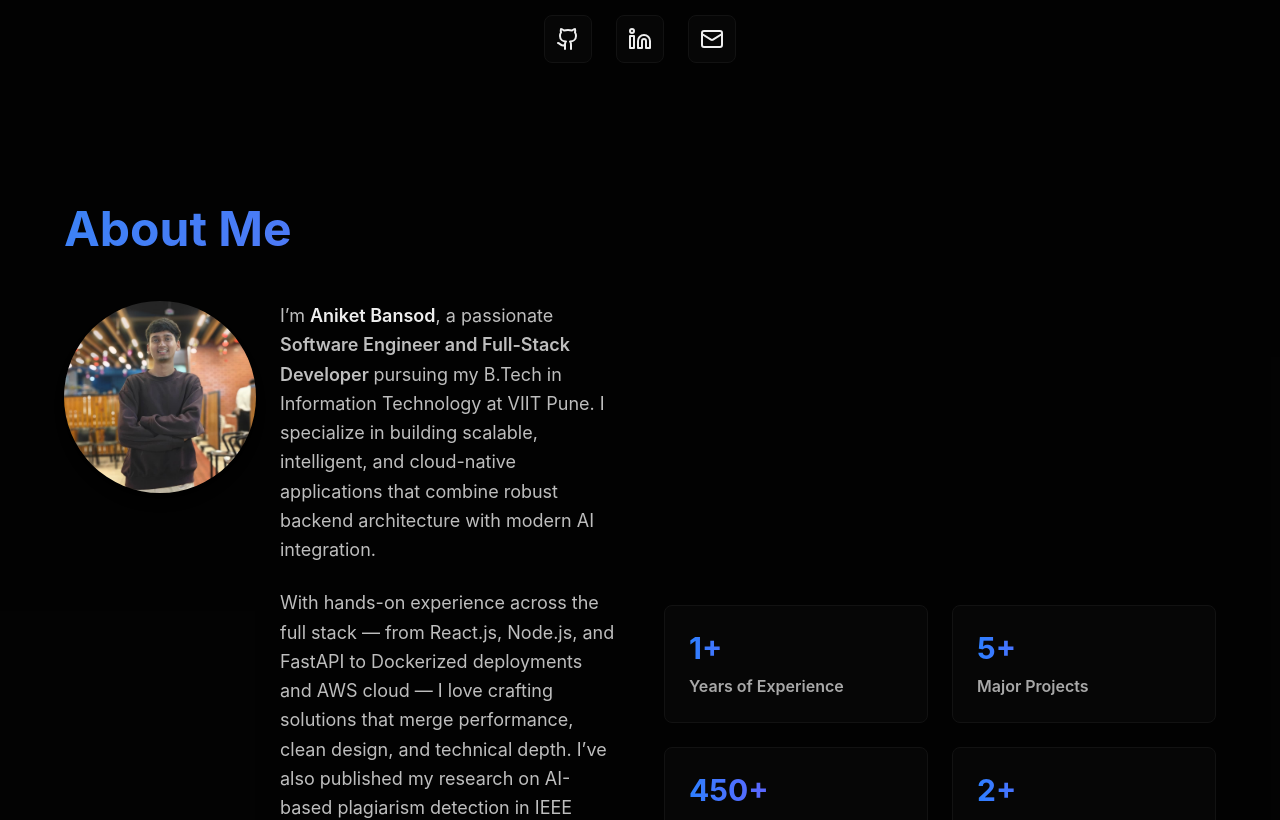
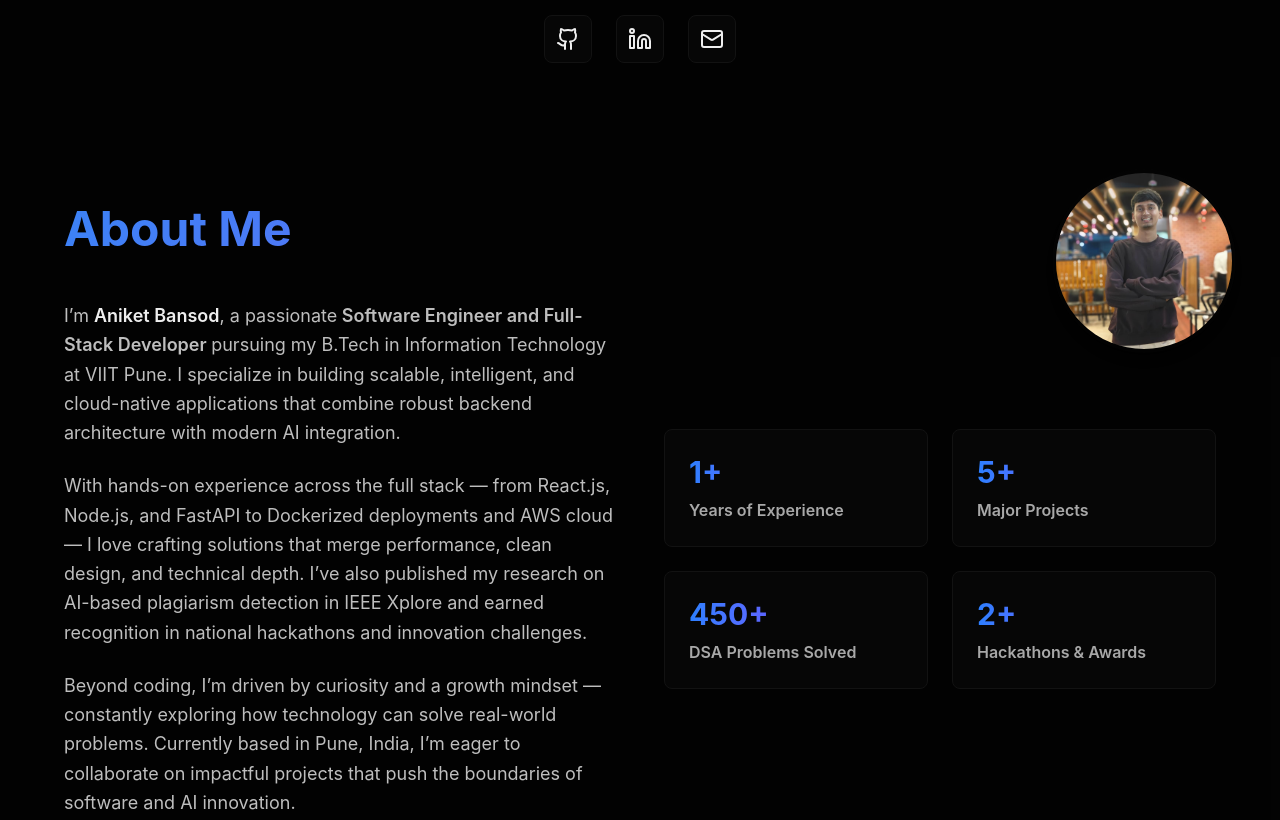
Before and after one commit to AniketBansod/Portfolio, a React (Vite) app: page / in a window 1280 px wide. Shown: the part 660-1480 px from the top of the page. Built offline with nearby package versions, Linux system fonts and the light colour scheme.

Commit message:
updated the portfolio

```diff
--- a/src/components/About.jsx
+++ b/src/components/About.jsx
@@ -1,21 +1,30 @@
 const About = () => {
   return (
-    <section id="about" className="py-20 px-4 bg-card/30">
+    <section id="about" className="relative py-20 px-4 bg-card/30">
       <div className="max-w-6xl mx-auto">
         <h2 className="text-4xl md:text-5xl font-bold mb-12 gradient-text">
           About Me
         </h2>
 
+        {/* top-right avatar for md+ screens (absolute) */}
+        <div className="hidden md:block absolute top-8 right-8 md:top-12 md:right-12 z-10">
+          <img
+            src="/Ani_Pic.jpg"
+            alt="Aniket Bansod"
+            className="w-36 h-36 md:w-44 md:h-44 rounded-full object-cover ring-4 ring-card/40 shadow-lg"
+          />
+        </div>
+
         <div className="grid md:grid-cols-2 gap-12 items-center">
-          {/* Left side - Bio with avatar */}
+          {/* Left side - Bio with small-screen avatar (hidden on md+) */}
           <div className="flex flex-col md:flex-row items-center md:items-start gap-6">
-            {/* Avatar */}
-            <div className="flex-shrink-0">
+            {/* Avatar - visible on small screens only */}
+            <div className="flex-shrink-0 md:hidden">
               {/* Use the public folder path; Vite serves public files at the root ("/Ani_Pic.jpg") */}
               <img
                 src="/Ani_Pic.jpg"
                 alt="Aniket Bansod"
-                className="w-40 h-40 md:w-48 md:h-48 rounded-full object-cover mb-4 md:mb-0 shadow-lg"
+                className="w-40 h-40 rounded-full object-cover mb-4 shadow-lg"
               />
             </div>
 
```
